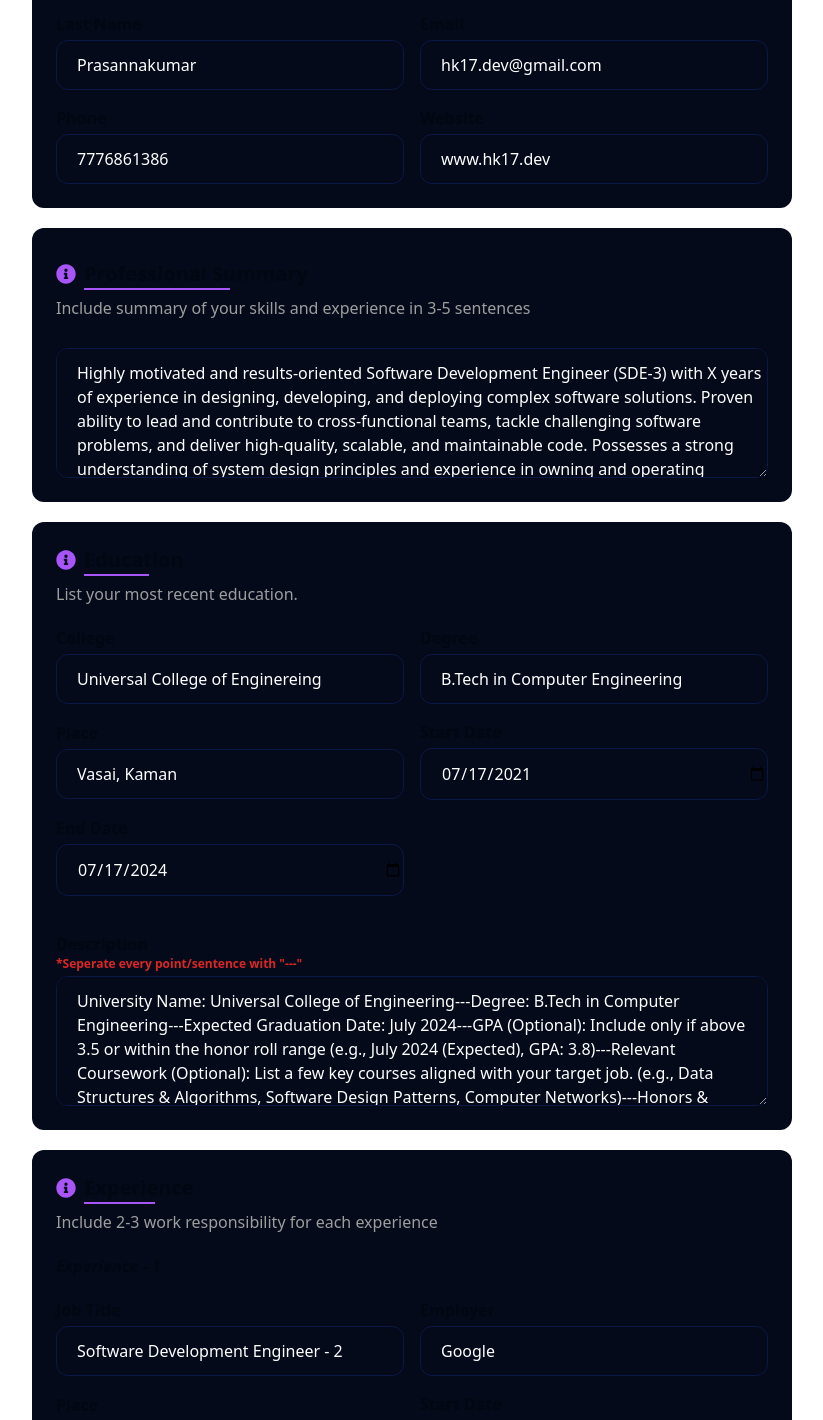
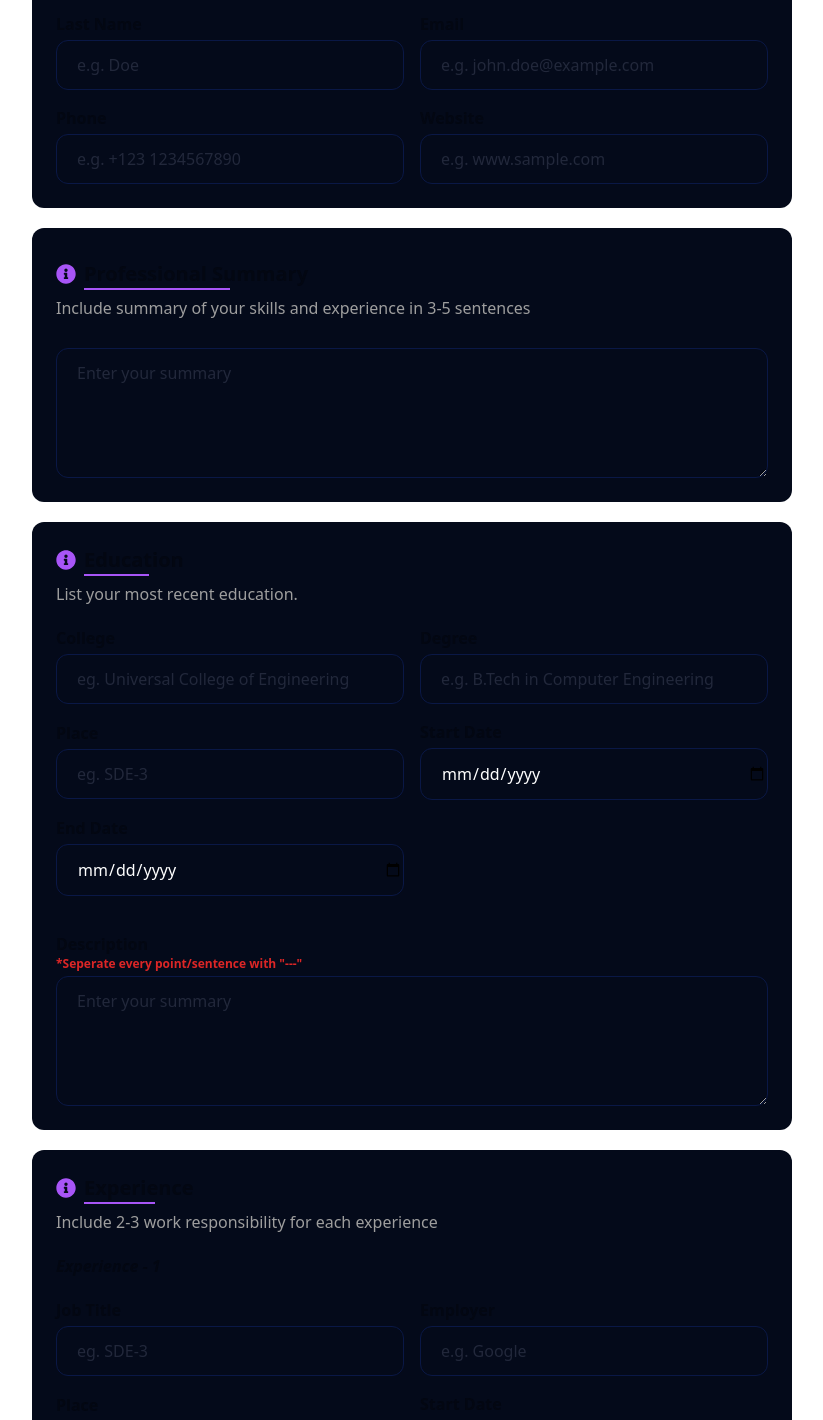
Before and after one commit to HarikrishnanYPR1707/EcliptiQ, a React (Vite) app in the folder client/: page /information/1 in a window 1280 px wide. Shown: the part 720-2140 px from the top of the page, without its empty margins (228-1051 px from the left). Built offline with nearby package versions, Linux system fonts and the light colour scheme; no server answers; a web font is replaced by a local one.

Commit message:
Added fetch data function for fetching data using ID which is obtained form useParams

```diff
--- a/client/src/pages/Information.jsx
+++ b/client/src/pages/Information.jsx
@@ -2,7 +2,7 @@ import { currentResumeContext } from "@/Contexts/ResumeContext.js";
 import { userEmailContext } from "@/Contexts/userDataContext.js";
 import axios from "axios";
 import Cookies from "js-cookie";
-import { useContext, useState } from "react";
+import { useContext, useEffect, useState } from "react";
 import "react-datepicker/dist/react-datepicker.css";
 import { FaInfoCircle } from "react-icons/fa";
 import { Link } from "react-router-dom";
@@ -10,197 +10,203 @@ import { BASEURL } from "../assets/API/api.js";
 import { useParams } from "react-router-dom";
 
 const Information = () => {
+  const [userResumeData, setUserResumeData] = useState({
+    fileName: "",
+    personalDetails: {
+      jobTitle: "",
+      firstName: "",
+      lastName: "",
+      email: "",
+      phone: "",
+      website: "",
+    },
+    professionalSummary: "",
+    education: {
+      college: "",
+      degree: "",
+      place: "",
+      startDate: "",
+      endDate: "",
+      description: "",
+    },
+    experience: {
+      experience1: {
+        jobTitle: "",
+        employer: "",
+        place: "",
+        startDate: "",
+        endDate: "",
+        description: "",
+      },
+      experience2: {
+        jobTitle: "",
+        employer: "",
+        place: "",
+        startDate: "",
+        endDate: "",
+        description: "",
+      },
+      experience3: {
+        jobTitle: "",
+        employer: "",
+        place: "",
+        startDate: "",
+        endDate: "",
+        description: "",
+      },
+    },
+    relevantCourses: "",
+    certification: "",
+    project: {
+      project1: {
+        title: "",
+        description: "",
+        position: "",
+      },
+      project2: {
+        title: "",
+        description: "",
+        position: "",
+      },
+    },
+    socialLink: {
+      link1: {
+        label: "",
+        link: "",
+      },
+      link2: {
+        label: "",
+        link: "",
+      },
+      link3: {
+        label: "",
+        link: "",
+      },
+      link4: {
+        label: "",
+        link: "",
+      },
+    },
+    skills: "",
+    language: "",
+  });
+
   // const [userResumeData, setUserResumeData] = useState({
-  //   fileName: "",
+  //   fileName: "Harikrishnan-Resume-[23-01-2024]",
   //   personalDetails: {
-  //     jobTitle: "",
-  //     firstName: "",
-  //     lastName: "",
-  //     email: "",
-  //     phone: "",
-  //     website: "",
+  //     jobTitle: "Frontend Developer",
+  //     firstName: "Harikrishnan",
+  //     lastName: "Prasannakumar",
+  //     email: "hk17.dev@gmail.com",
+  //     phone: "7776861386",
+  //     website: "www.hk17.dev",
   //   },
-  //   professionalSummary: "",
+  //   professionalSummary:
+  //     "Highly motivated and results-oriented Software Development Engineer (SDE-3) with X years of experience in designing, developing, and deploying complex software solutions. Proven ability to lead and contribute to cross-functional teams, tackle challenging software problems, and deliver high-quality, scalable, and maintainable code. Possesses a strong understanding of system design principles and experience in owning and operating services within a product-based organization.",
   //   education: {
-  //     college: "",
-  //     degree: "",
-  //     place: "",
-  //     startDate: "",
-  //     endDate: "",
-  //     description: "",
+  //     college: "Universal College of Enginereing",
+  //     degree: "B.Tech in Computer Engineering",
+  //     place: "Vasai, Kaman",
+  //     startDate: "2021-07-17",
+  //     endDate: "2024-07-17",
+  //     description:
+  //       "University Name: Universal College of Engineering---Degree: B.Tech in Computer Engineering---Expected Graduation Date: July 2024---GPA (Optional): Include only if above 3.5 or within the honor roll range (e.g., July 2024 (Expected), GPA: 3.8)---Relevant Coursework (Optional): List a few key courses aligned with your target job. (e.g., Data Structures & Algorithms, Software Design Patterns, Computer Networks)---Honors & Awards (Optional): Mention any relevant academic achievements like scholarships, dean's list mentions, or competition awards.---Projects/Activities (Optional): Briefly describe any academic projects or extracurricular activities related to computer science that showcase your skills and interests. (e.g., Senior Capstone Project: Developed a recommendation system using machine learning)---Study Abroad (Optional): If applicable, mention any international study programs you participated in, highlighting the location and duration.",
   //   },
   //   experience: {
   //     experience1: {
-  //       jobTitle: "",
-  //       employer: "",
-  //       place: "",
-  //       startDate: "",
-  //       endDate: "",
-  //       description: "",
+  //       jobTitle: "Software Development Engineer - 2",
+  //       employer: "Google",
+  //       place: "Banglore",
+  //       startDate: "2021-07-17",
+  //       endDate: "2024-07-17",
+  //       description:
+  //         "SDE-2 is also commonly addressed as a Senior Software Engineer or Senior Member of Technical Staff in different organizations.---An SDE-2 by capacity is an individual contributor who works in a team.---When someone is hired as an SDE-2 or gets promoted to an SDE-2 role, it is expected that they have considerable experience and won't need much help in solving straightforward issues.---A Software Development Engineer-2 (or an E4 in the case of Meta) holds end-to-end service ownership in various product-based organizations.",
   //     },
   //     experience2: {
-  //       jobTitle: "",
-  //       employer: "",
-  //       place: "",
-  //       startDate: "",
-  //       endDate: "",
-  //       description: "",
+  //       jobTitle: "Senior FrontEnd Developer",
+  //       employer: "Google",
+  //       place: "Banglore",
+  //       startDate: "2021-07-17",
+  //       endDate: "2024-07-17",
+  //       description:
+  //         "Developing and maintaining complex web applications: This involves writing clean, efficient, and maintainable code using frameworks like React, Angular, or Vue.js, ensuring the application functions smoothly across different browsers and devices.---Collaborating with designers and back-end developers: Working closely with UI/UX designers to understand design goals and integrate them into the development process. Collaborating with back-end developers to ensure seamless integration between the front-end and back-end components.---Optimizing website performance and responsiveness: Implementing best practices for code optimization, performance tuning, and ensuring the website functions well on various devices and internet connection speeds.",
   //     },
   //     experience3: {
-  //       jobTitle: "",
-  //       employer: "",
-  //       place: "",
-  //       startDate: "",
-  //       endDate: "",
-  //       description: "",
+  //       jobTitle: "Research Intern",
+  //       employer: "OpenAI",
+  //       place: "Banglore",
+  //       startDate: "2021-07-17",
+  //       endDate: "2024-07-17",
+  //       description:
+  //         "Machine Learning Expertise: Trained various AI models, demonstrating an understanding of machine learning algorithms and techniques.---Database Management: Handled databases, showcasing proficiency in data storage, manipulation, and retrieval.---Data Analysis and Manipulation: Worked upon data, highlighting your ability to not only store and manage data, but also analyze and extract insights.---Problem-Solving and Adaptability: This overarching point summarizes the potential benefits of combining these skills. By mastering AI models, databases, and data analysis.",
   //     },
   //   },
-  //   relevantCourses: "",
-  //   certification: "",
+  //   relevantCourses:
+  //     "Frontend Web Development Mastery---SCSS Mastery---Web Design Mastery---Motion Graphics---Web Motions",
+  //   certification:
+  //     "Certified Web Professional - Web Developer---Certified Scrum Master (CSM)---Google Data Analytics Professional Certificate---Java Development Certified Professional---Certified Customer Service Specialist (CSS)---Certified Software Development Professional (CSDP)",
   //   project: {
   //     project1: {
-  //       title: "",
-  //       description: "",
-  //       position: "",
+  //       title: "RESTful API for a Social Networking Platform",
+  //       description:
+  //         "Design endpoints for user management, profile creation, and content sharing.---Implement authentication and authorization mechanisms to ensure data security and privacy.",
+  //       position: "Project Lead",
   //     },
   //     project2: {
-  //       title: "",
-  //       description: "",
-  //       position: "",
+  //       title: "Content Management System (CMS) Interface:",
+  //       description:
+  //         "Managing complex data structures: Content in a CMS can be diverse, requiring you to design user-friendly interfaces for creating, editing, and organizing various types of content, like text, images, and multimedia elements.---Ensuring user experience and efficiency: The interface needs to be intuitive and efficient for users to manage content, including features like drag-and-drop editing, clear navigation, and search functionalities.",
+  //       position: "Project Lead",
   //     },
   //   },
   //   socialLink: {
   //     link1: {
-  //       label: "",
-  //       link: "",
+  //       label: "twitter",
+  //       link: "twitter.com",
   //     },
   //     link2: {
-  //       label: "",
-  //       link: "",
+  //       label: "linkedin",
+  //       link: "linkedin.com",
   //     },
   //     link3: {
-  //       label: "",
-  //       link: "",
+  //       label: "youtube",
+  //       link: "youtube.com",
   //     },
   //     link4: {
-  //       label: "",
-  //       link: "",
+  //       label: "behance",
+  //       link: "behance.com",
   //     },
   //   },
-  //   skills: "",
-  //   language: "",
+  //   skills: "ReactJs---NextJs---TailwindCSS---Framer Motion---GSAP---SCSS",
+  //   language: "Malayalam---English---Hindi---Marathi",
   // });
 
-  // const [userResumeData, setUserResumeData] = useState();
-
-  const [userResumeData, setUserResumeData] = useState({
-    fileName: "Harikrishnan-Resume-[23-01-2024]",
-    personalDetails: {
-      jobTitle: "Frontend Developer",
-      firstName: "Harikrishnan",
-      lastName: "Prasannakumar",
-      email: "hk17.dev@gmail.com",
-      phone: "7776861386",
-      website: "www.hk17.dev",
-    },
-    professionalSummary:
-      "Highly motivated and results-oriented Software Development Engineer (SDE-3) with X years of experience in designing, developing, and deploying complex software solutions. Proven ability to lead and contribute to cross-functional teams, tackle challenging software problems, and deliver high-quality, scalable, and maintainable code. Possesses a strong understanding of system design principles and experience in owning and operating services within a product-based organization.",
-    education: {
-      college: "Universal College of Enginereing",
-      degree: "B.Tech in Computer Engineering",
-      place: "Vasai, Kaman",
-      startDate: "2021-07-17",
-      endDate: "2024-07-17",
-      description:
-        "University Name: Universal College of Engineering---Degree: B.Tech in Computer Engineering---Expected Graduation Date: July 2024---GPA (Optional): Include only if above 3.5 or within the honor roll range (e.g., July 2024 (Expected), GPA: 3.8)---Relevant Coursework (Optional): List a few key courses aligned with your target job. (e.g., Data Structures & Algorithms, Software Design Patterns, Computer Networks)---Honors & Awards (Optional): Mention any relevant academic achievements like scholarships, dean's list mentions, or competition awards.---Projects/Activities (Optional): Briefly describe any academic projects or extracurricular activities related to computer science that showcase your skills and interests. (e.g., Senior Capstone Project: Developed a recommendation system using machine learning)---Study Abroad (Optional): If applicable, mention any international study programs you participated in, highlighting the location and duration.",
-    },
-    experience: {
-      experience1: {
-        jobTitle: "Software Development Engineer - 2",
-        employer: "Google",
-        place: "Banglore",
-        startDate: "2021-07-17",
-        endDate: "2024-07-17",
-        description:
-          "SDE-2 is also commonly addressed as a Senior Software Engineer or Senior Member of Technical Staff in different organizations.---An SDE-2 by capacity is an individual contributor who works in a team.---When someone is hired as an SDE-2 or gets promoted to an SDE-2 role, it is expected that they have considerable experience and won't need much help in solving straightforward issues.---A Software Development Engineer-2 (or an E4 in the case of Meta) holds end-to-end service ownership in various product-based organizations.",
-      },
-      experience2: {
-        jobTitle: "Senior FrontEnd Developer",
-        employer: "Google",
-        place: "Banglore",
-        startDate: "2021-07-17",
-        endDate: "2024-07-17",
-        description:
-          "Developing and maintaining complex web applications: This involves writing clean, efficient, and maintainable code using frameworks like React, Angular, or Vue.js, ensuring the application functions smoothly across different browsers and devices.---Collaborating with designers and back-end developers: Working closely with UI/UX designers to understand design goals and integrate them into the development process. Collaborating with back-end developers to ensure seamless integration between the front-end and back-end components.---Optimizing website performance and responsiveness: Implementing best practices for code optimization, performance tuning, and ensuring the website functions well on various devices and internet connection speeds.",
-      },
-      experience3: {
-        jobTitle: "Research Intern",
-        employer: "OpenAI",
-        place: "Banglore",
-        startDate: "2021-07-17",
-        endDate: "2024-07-17",
-        description:
-          "Machine Learning Expertise: Trained various AI models, demonstrating an understanding of machine learning algorithms and techniques.---Database Management: Handled databases, showcasing proficiency in data storage, manipulation, and retrieval.---Data Analysis and Manipulation: Worked upon data, highlighting your ability to not only store and manage data, but also analyze and extract insights.---Problem-Solving and Adaptability: This overarching point summarizes the potential benefits of combining these skills. By mastering AI models, databases, and data analysis.",
-      },
-    },
-    relevantCourses:
-      "Frontend Web Development Mastery---SCSS Mastery---Web Design Mastery---Motion Graphics---Web Motions",
-    certification:
-      "Certified Web Professional - Web Developer---Certified Scrum Master (CSM)---Google Data Analytics Professional Certificate---Java Development Certified Professional---Certified Customer Service Specialist (CSS)---Certified Software Development Professional (CSDP)",
-    project: {
-      project1: {
-        title: "RESTful API for a Social Networking Platform",
-        description:
-          "Design endpoints for user management, profile creation, and content sharing.---Implement authentication and authorization mechanisms to ensure data security and privacy.",
-        position: "Project Lead",
-      },
-      project2: {
-        title: "Content Management System (CMS) Interface:",
-        description:
-          "Managing complex data structures: Content in a CMS can be diverse, requiring you to design user-friendly interfaces for creating, editing, and organizing various types of content, like text, images, and multimedia elements.---Ensuring user experience and efficiency: The interface needs to be intuitive and efficient for users to manage content, including features like drag-and-drop editing, clear navigation, and search functionalities.",
-        position: "Project Lead",
-      },
-    },
-    socialLink: {
-      link1: {
-        label: "twitter",
-        link: "twitter.com",
-      },
-      link2: {
-        label: "linkedin",
-        link: "linkedin.com",
-      },
-      link3: {
-        label: "youtube",
-        link: "youtube.com",
-      },
-      link4: {
-        label: "behance",
-        link: "behance.com",
-      },
-    },
-    skills: "ReactJs---NextJs---TailwindCSS---Framer Motion---GSAP---SCSS",
-    language: "Malayalam---English---Hindi---Marathi",
-  });
   const { user } = useContext(userEmailContext);
   const { currentResumeId, setCurrentResumeId } =
     useContext(currentResumeContext);
+
+  const { resumeId } = useParams();
 
   // printing userResumeData ---
   console.clear();
   console.log(user);
   console.log(userResumeData);
+  console.log("RESUME ID --> " + resumeId);
   // ---------------------------
 
   const fetchData = () => {
+    if (resumeId === "newResume") {
+      return;
+    } else {
       try {
         const response = axios
-        .get(`${BASEURL}/api/getSingleData?id=${currentResumeId}`)
-        .then((res) => setResumeData(res.data.data[0].data));
+          .get(`${BASEURL}/api/getSingleData?id=${resumeId}`)
+          .then((res) => setUserResumeData(res.data.data[0].data));
         // console.log(response);
       } catch (error) {
         // console.log(error.toJSON());
         console.log(error);
+      }
     }
   };
 
@@ -222,6 +228,11 @@ const Information = () => {
       console.log(error);
     }
   };
+
+  useEffect(() => {
+    fetchData();
+    console.log("alsdjflkajsdflkjalskjdflkajsdflkjalskdfjlksjdflkajklsdjfkl");
+  }, []);
 
   return (
     <div className="flex flex-col items-center justify-center border-white pb-5">
```
Lines whose indentation alone changed are shown as unchanged.
